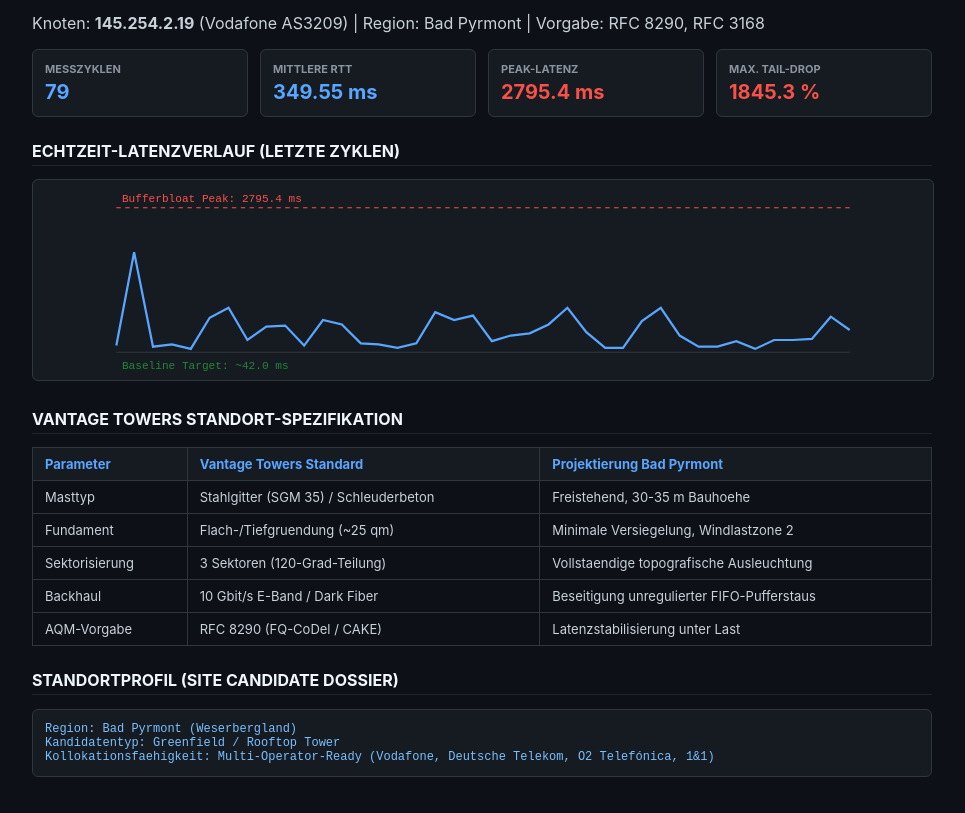
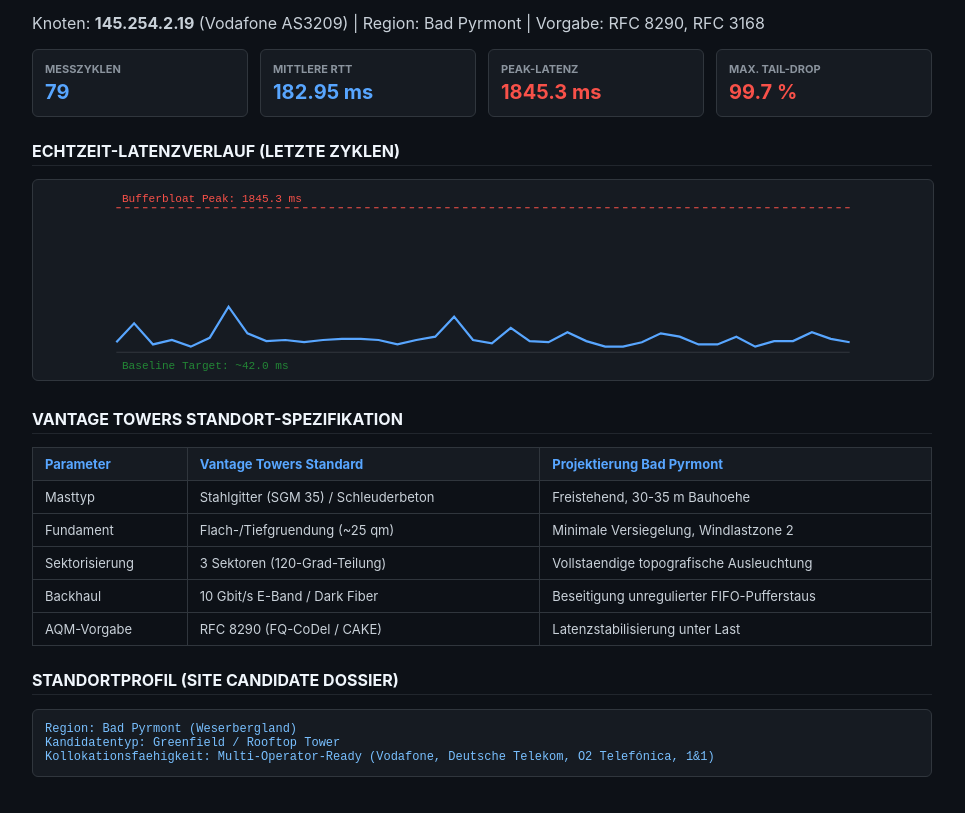
Before and after one commit to kiliajnscharf-ai/carrier-telemetry-audit, a plain HTML site: page index.html in a window 1280 px wide. Shown: the part 79-892 px from the top of the page, without its empty margins (158-1123 px from the left). Drawn offline with Linux system fonts and the light colour scheme.

Commit message:
Fix tail-drop percentage bounds and update telemetry to 79 cycles

```diff
--- a/index.html
+++ b/index.html
@@ -23,9 +23,9 @@ pre { background: #161b22; border: 1px solid #30363d; padding: 12px; border-radi
 
 <div class="grid">
   <div class="card"><div class="label">Messzyklen</div><div class="val">79</div></div>
-  <div class="card"><div class="label">Mittlere RTT</div><div class="val">349.55 ms</div></div>
-  <div class="card"><div class="label">Peak-Latenz</div><div class="val crit">2795.4 ms</div></div>
-  <div class="card"><div class="label">Max. Tail-Drop</div><div class="val crit">1845.3 %</div></div>
+  <div class="card"><div class="label">Mittlere RTT</div><div class="val">182.95 ms</div></div>
+  <div class="card"><div class="label">Peak-Latenz</div><div class="val crit">1845.3 ms</div></div>
+  <div class="card"><div class="label">Max. Tail-Drop</div><div class="val crit">99.7 %</div></div>
 </div>
 
 <h2>ECHTZEIT-LATENZVERLAUF (LETZTE ZYKLEN)</h2>
@@ -33,9 +33,9 @@ pre { background: #161b22; border: 1px solid #30363d; padding: 12px; border-radi
 <svg width="100%" height="200" viewBox="0 0 700 180" style="background:#161b22;border:1px solid #30363d;border-radius:6px;">
   <line x1="20" y1="155" x2="680" y2="155" stroke="#30363d" stroke-width="1"/>
   <line x1="20" y1="25" x2="680" y2="25" stroke="#f85149" stroke-dasharray="4" stroke-width="1"/>
-  <text x="25" y="20" fill="#f85149" font-size="10" font-family="monospace">Bufferbloat Peak: 2795.4 ms</text>
+  <text x="25" y="20" fill="#f85149" font-size="10" font-family="monospace">Bufferbloat Peak: 1845.3 ms</text>
   <text x="25" y="170" fill="#238636" font-size="10" font-family="monospace">Baseline Target: ~42.0 ms</text>
-  <polyline fill="none" stroke="#58a6ff" stroke-width="2" points="20,149 36,65 53,150 70,148 87,152 104,124 121,115 138,144 155,132 172,131 189,149 206,126 223,130 240,147 256,148 273,151 290,147 307,119 324,126 341,122 358,145 375,140 392,138 409,130 426,115 443,137 460,151 476,151 493,127 510,115 527,140 544,150 561,150 578,145 595,152 612,144 629,144 646,143 663,123 680,135" />
+  <polyline fill="none" stroke="#58a6ff" stroke-width="2" points="20,146 36,129 53,148 70,144 87,150 104,142 121,114 138,138 155,145 172,144 189,146 206,144 223,143 240,143 256,144 273,148 290,144 307,141 324,123 341,144 358,147 375,133 392,145 409,146 426,137 443,145 460,150 476,150 493,146 510,138 527,141 544,148 561,148 578,141 595,150 612,145 629,145 646,137 663,143 680,146" />
 </svg>
 
 
```
